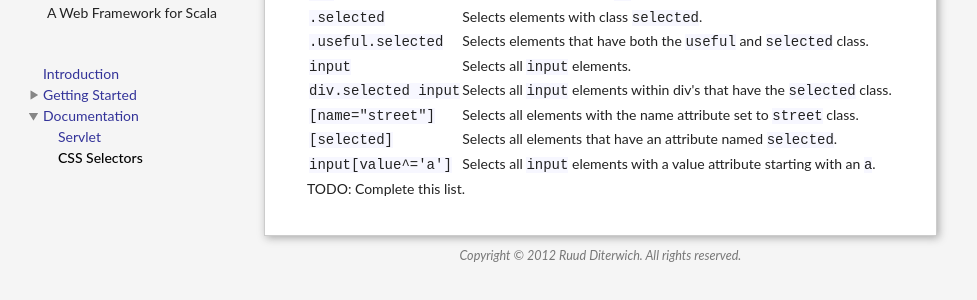
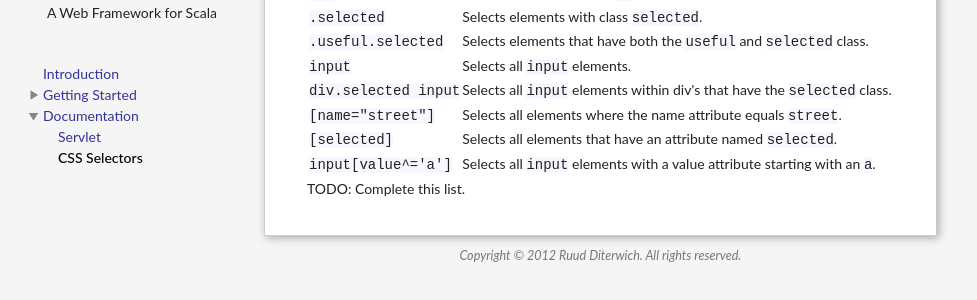
Before and after one commit to scalastuff/scalaleafs, a Jekyll site: the page built from css-selectors.md, in a window 1280 px wide. Shown: the part 141-441 px from the top of the page, without its empty margins (0-977 px from the left). Built offline with Jekyll 4.4.1, drawn with Linux system fonts in a browser that asks for light colours.

Commit message:
Updated css-selectors.md

```diff
--- a/css-selectors.md
+++ b/css-selectors.md
@@ -9,7 +9,7 @@ layout: default
 <tr><td><code>.useful.selected</code></td><td>Selects elements that have both the <code>useful</code> and <code>selected</code> class.</td></tr>
 <tr><td><code>input</code></td><td>Selects all <code>input</code> elements.</td></tr>
 <tr><td><code>div.selected input</code></td><td>Selects all <code>input</code> elements within div's that have the <code>selected</code> class.</td></tr>
-<tr><td><code>[name="street"]</code></td><td>Selects all elements with the name attribute set to <code>street</code> class.</td></tr>
+<tr><td><code>[name="street"]</code></td><td>Selects all elements where the name attribute equals <code>street</code>.</td></tr>
 <tr><td><code>[selected]</code></td><td>Selects all elements that have an attribute named <code>selected</code>.</td></tr>
 <tr><td><code>input[value^='a']</code></td><td>Selects all <code>input</code> elements with a value attribute starting with an <code>a</code>.</td></tr>
 </table>
```
